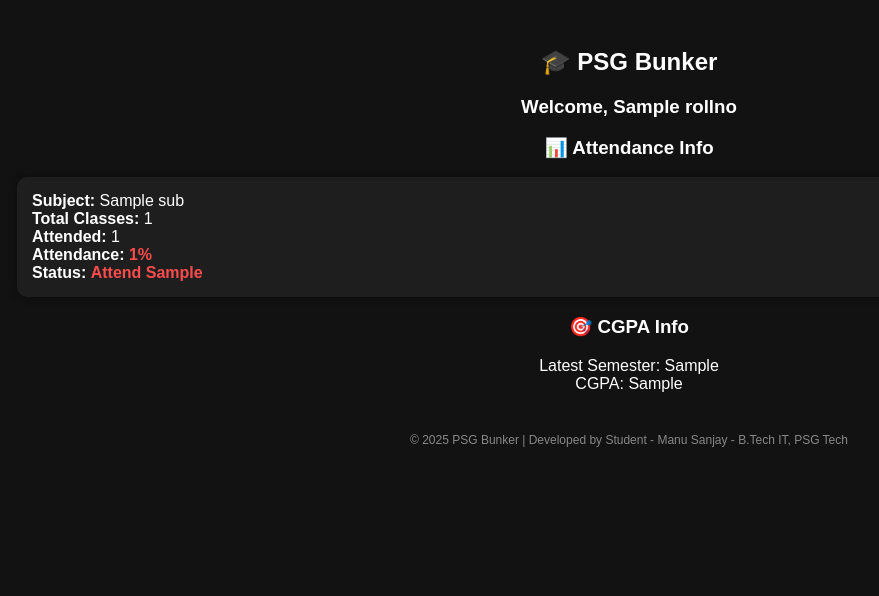
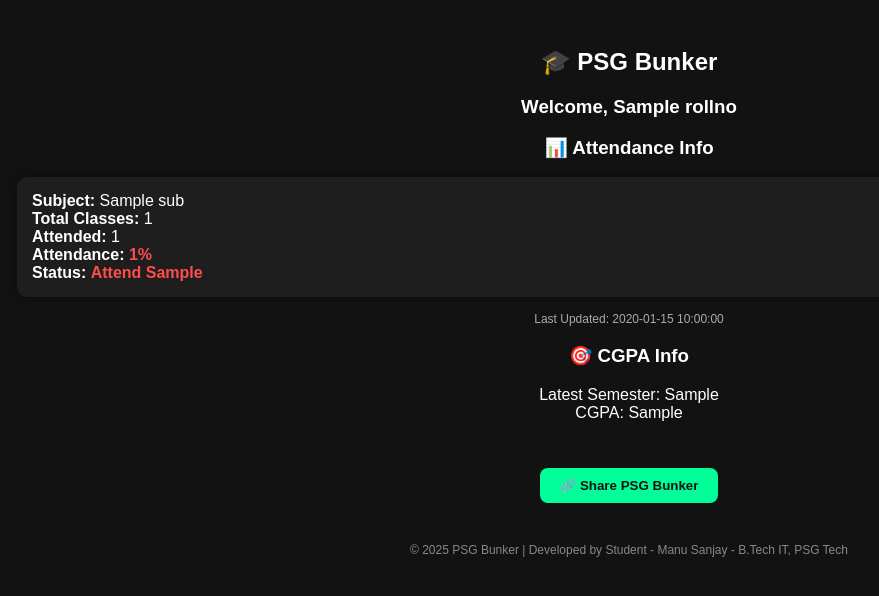
Before and after one commit to manusanjay545/PSG-Bunker, a Flask app: template templates/dashboard.html in a window 1280 px wide. Shown: the top 596 px of the page, without its empty margins (11-890 px from the left). Run offline with Flask 3, Linux system fonts and the light colour scheme; the template is opened without the code that fills it: most values are stand-ins (such as "Sample title", 1, 10 or a date in 2020).

Commit message:
Update dashboard.html

```diff
--- a/templates/dashboard.html
+++ b/templates/dashboard.html
@@ -3,7 +3,7 @@
 <head>
   <meta charset="UTF-8" />
   <meta name="viewport" content="width=device-width, initial-scale=1.0" />
-  <link rel="icon" href="/logo.ico" type="image/x-icon">
+  <link rel="icon" href="{{ url_for('static', filename='logo.ico') }}" type="image/x-icon">
   <title>Dashboard | PSG Bunker</title>
   <style>
     body {
@@ -23,10 +23,22 @@
       padding: 15px;
       margin-bottom: 15px;
       box-shadow: 0 0 8px rgba(0, 0, 0, 0.4);
+      overflow-wrap: break-word;
     }
 
     .green { color: #00ff99; font-weight: bold; }
     .red { color: #ff4c4c; font-weight: bold; }
+
+    button {
+      background-color: #00ff99;
+      color: #121212;
+      padding: 10px 20px;
+      font-weight: bold;
+      border: none;
+      border-radius: 8px;
+      cursor: pointer;
+      margin-top: 30px;
+    }
 
     footer {
       text-align: center;
@@ -59,15 +71,38 @@
     </div>
   {% endfor %}
 
+  <p style="text-align:center; font-size: 12px; color: #aaa;">
+    Last Updated: {{ last_updated }}
+  </p>
+
   <h3>🎯 CGPA Info</h3>
   <p style="text-align:center;">
-    Latest Semester: {{ cgpa.lastest_sem }}<br>
+    Latest Semester: {{ cgpa.latest_sem }}<br>
     CGPA: {{ cgpa.latest_sem_cgpa }}
   </p>
 
+  <div style="text-align:center;">
+    <button onclick="shareLink()">🔗 Share PSG Bunker</button>
+  </div>
 
   <footer>
     © 2025 PSG Bunker | Developed by Student - Manu Sanjay - B.Tech IT, PSG Tech
   </footer>
+
+  <script>
+    function shareLink() {
+      if (navigator.share) {
+        navigator.share({
+          title: 'PSG Bunker',
+          text: 'Check out PSG Bunker – track your attendance & CGPA!',
+          url: 'https://psgbunker.info'
+        }).then(() => {
+          console.log('Thanks for sharing!');
+        }).catch(console.error);
+      } else {
+        alert("Sharing not supported on this browser. Copy this link: https://psgbunker.info");
+      }
+    }
+  </script>
 </body>
 </html>
```
